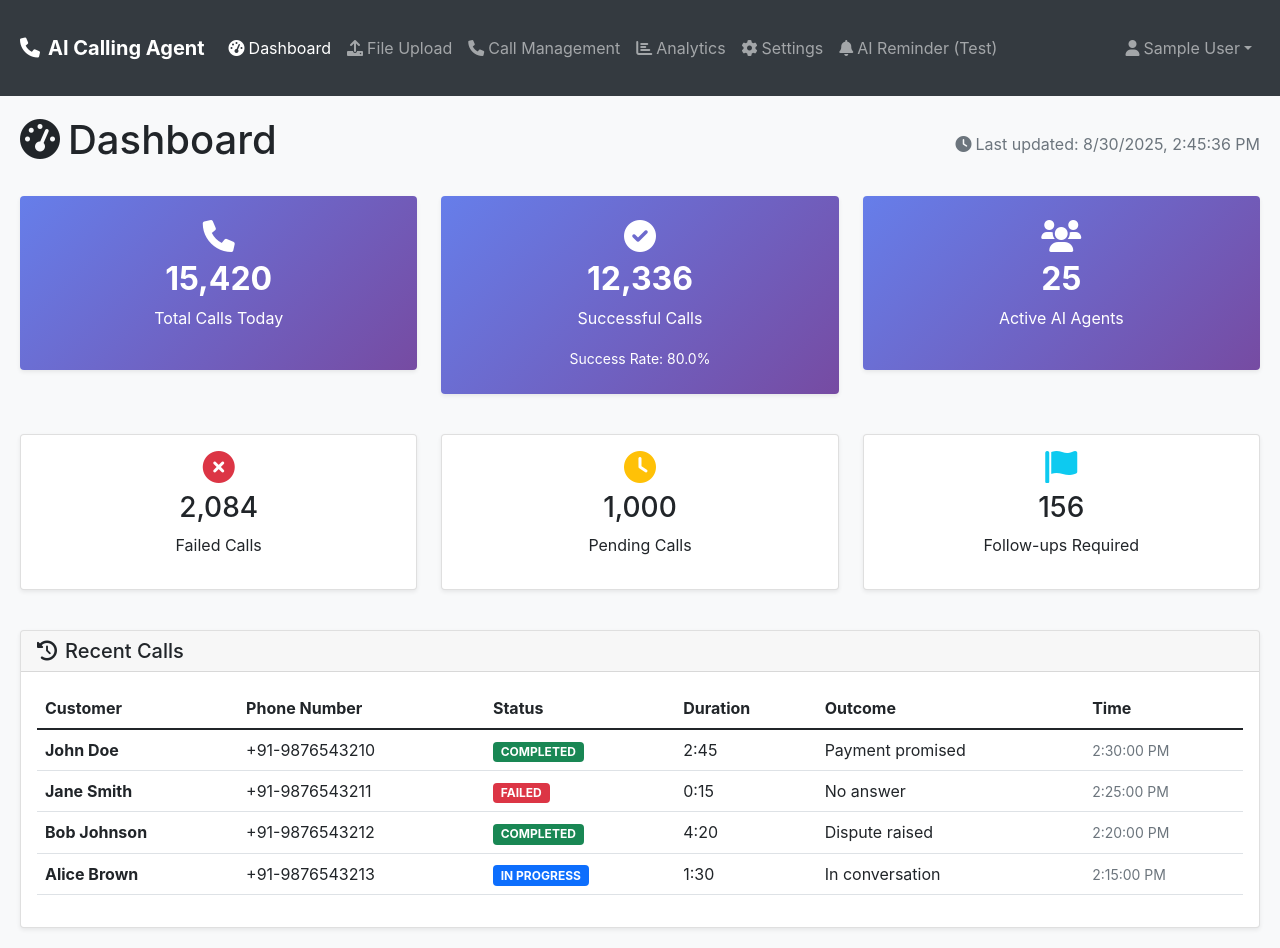
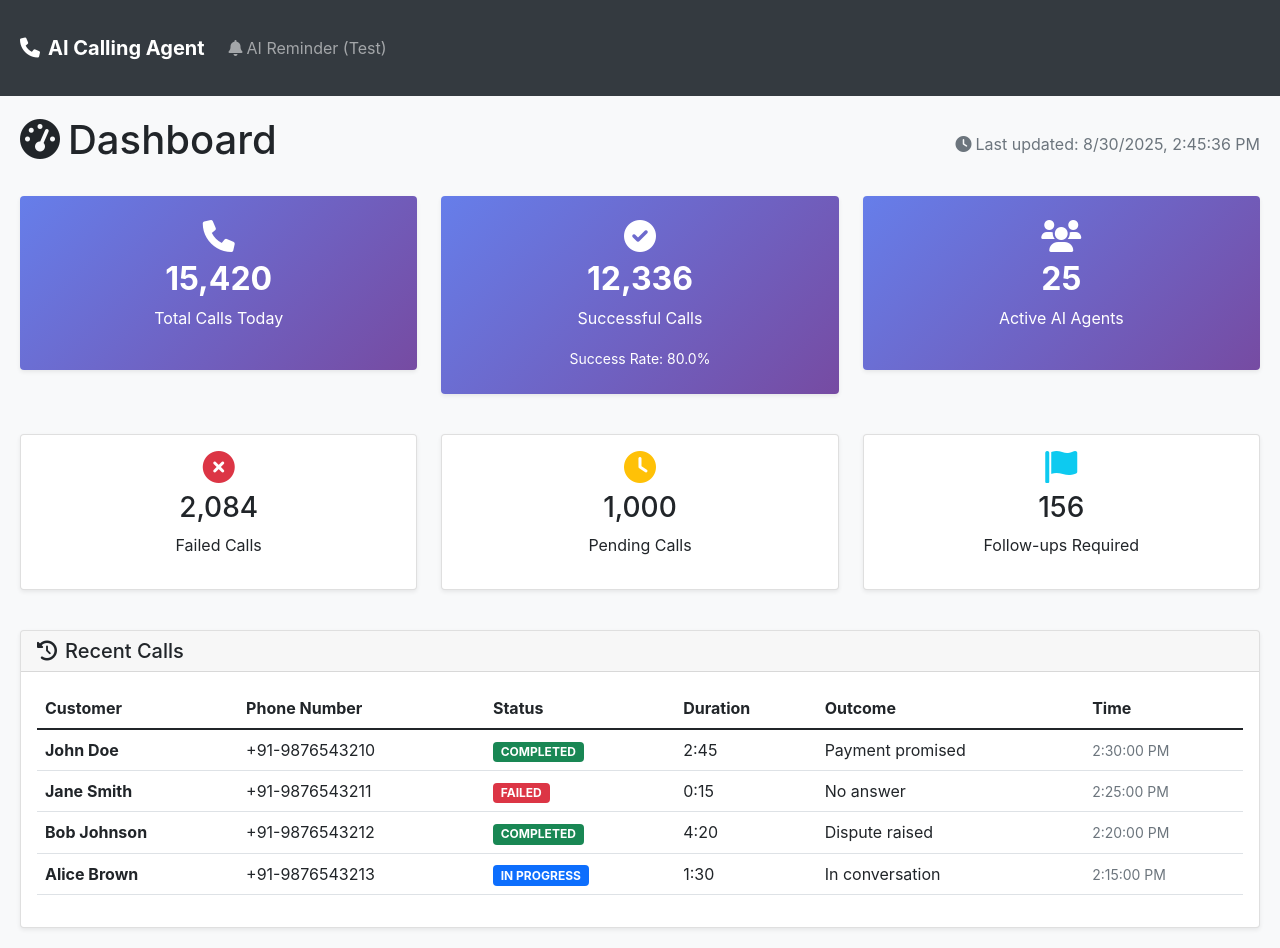
Before and after one commit to consultedge/Visionary, a React (Create React App) app: page /dashboard in a window 1280 px wide. Built offline with nearby package versions, Linux system fonts and the light colour scheme; sample sign-in values are in the browser's storage.

Commit message:
Update Navbar.js

```diff
--- a/src/components/Navbar.js
+++ b/src/components/Navbar.js
@@ -20,83 +20,20 @@ function Navbar() {
           <i className="fas fa-phone me-2"></i>
           AI Calling Agent
         </Link>
-        <button
-          className="navbar-toggler"
-          type="button"
-          data-bs-toggle="collapse"
-          data-bs-target="#navbarNav"
-        >
-          <span className="navbar-toggler-icon"></span>
-        </button>
-        <div className="collapse navbar-collapse" id="navbarNav">
-          <ul className="navbar-nav me-auto">
-            <li className="nav-item">
-              <Link className={`nav-link ${isActive('/dashboard')}`} to="/dashboard">
-                <i className="fas fa-tachometer-alt me-1"></i>
-                Dashboard
-              </Link>
-            </li>
-            <li className="nav-item">
-              <Link className={`nav-link ${isActive('/upload')}`} to="/upload">
-                <i className="fas fa-upload me-1"></i>
-                File Upload
-              </Link>
-            </li>
-            <li className="nav-item">
-              <Link className={`nav-link ${isActive('/calls')}`} to="/calls">
-                <i className="fas fa-phone me-1"></i>
-                Call Management
-              </Link>
-            </li>
-            <li className="nav-item">
-              <Link className={`nav-link ${isActive('/analytics')}`} to="/analytics">
-                <i className="fas fa-chart-bar me-1"></i>
-                Analytics
-              </Link>
-            </li>
-            <li className="nav-item">
-              <Link className={`nav-link ${isActive('/settings')}`} to="/settings">
-                <i className="fas fa-cog me-1"></i>
-                Settings
-              </Link>
-            </li>
-            {/* NEW: AI Reminder (Test) */}
-            <li className="nav-item">
-              <a className="nav-link" href="/ai-reminder-test/" target="_self" rel="noopener noreferrer">
-                <i className="fas fa-bell me-1"></i>
-                AI Reminder (Test)
-              </a>
-            </li>
-          </ul>
-          <ul className="navbar-nav">
-            <li className="nav-item dropdown">
-              <a
-                className="nav-link dropdown-toggle"
-                href="#"
-                id="navbarDropdown"
-                role="button"
-                data-bs-toggle="dropdown"
-              >
-                <i className="fas fa-user me-1"></i>
-                {currentUser?.name || 'User'}
-              </a>
-              <ul className="dropdown-menu">
-                <li>
-                  <span className="dropdown-item-text">{currentUser?.email}</span>
-                </li>
-                <li>
-                  <hr className="dropdown-divider" />
-                </li>
-                <li>
-                  <button className="dropdown-item" onClick={handleLogout}>
-                    <i className="fas fa-sign-out-alt me-1"></i>
-                    Logout
-                  </button>
-                </li>
-              </ul>
-            </li>
-          </ul>
-        </div>
+        {/* ... other nav items ... */}
+        <ul className="navbar-nav me-auto">
+          {/* ...existing nav items... */}
+          <li className="nav-item">
+            <Link
+              className={`nav-link ${isActive('/ai-reminder')}`}
+              to="/ai-reminder"
+            >
+              <i className="fas fa-bell me-1"></i>
+              AI Reminder (Test)
+            </Link>
+          </li>
+        </ul>
+        {/* User dropdown ... */}
       </div>
     </nav>
   );
```
